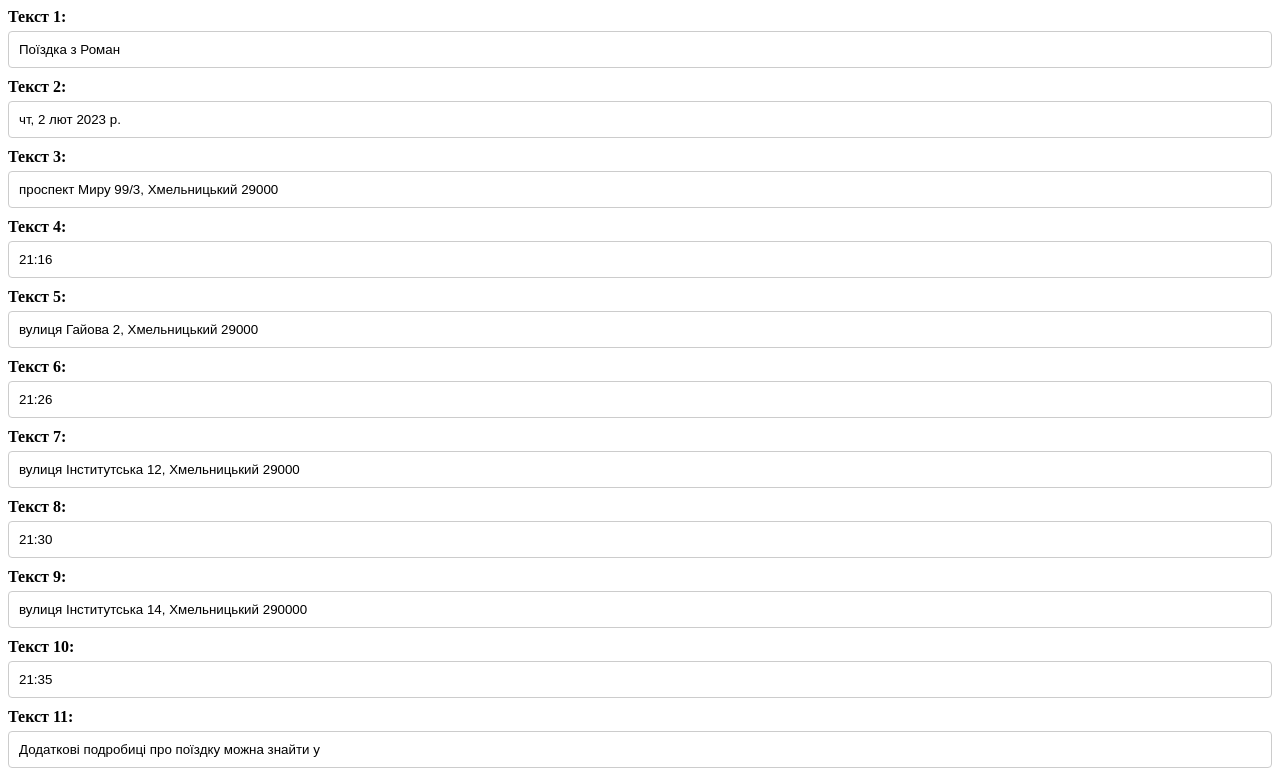
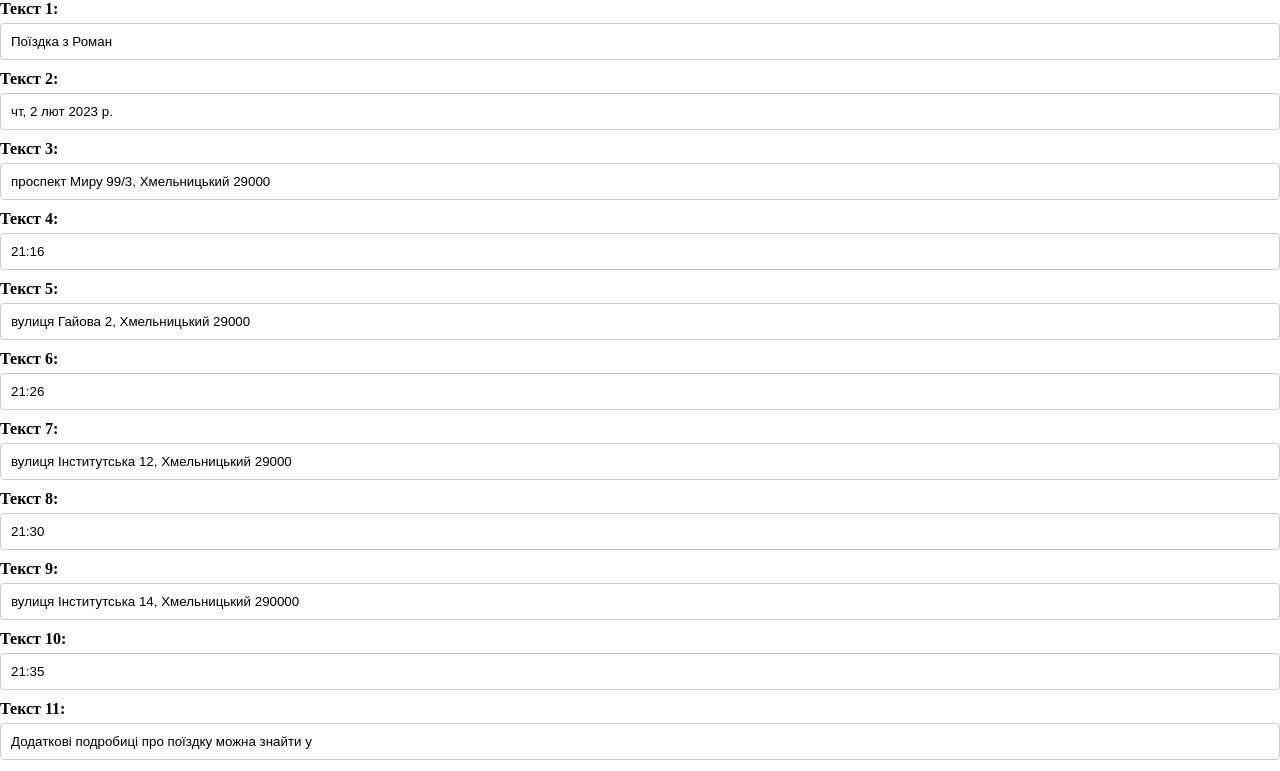
Before and after one commit to viitaliigithub/HTML, a plain HTML site: page BOLT.HTML in a window 1280 px wide. Shown: the top 771 px of the page. Drawn offline with Linux system fonts and the light colour scheme.

Commit message:
BOLT.HTML

```diff
--- a/BOLT.HTML
+++ b/BOLT.HTML
@@ -6,6 +6,10 @@
     <meta name="viewport" content="width=device-width, initial-scale=1.0">
     <title>BOLT</title>
     <style>
+        /* Убираем отступы у body */
+        body {
+            margin: 0;
+        }
         /* Контейнер, содержащий изображение и текст */
         .image-container {
             position: relative;
```
